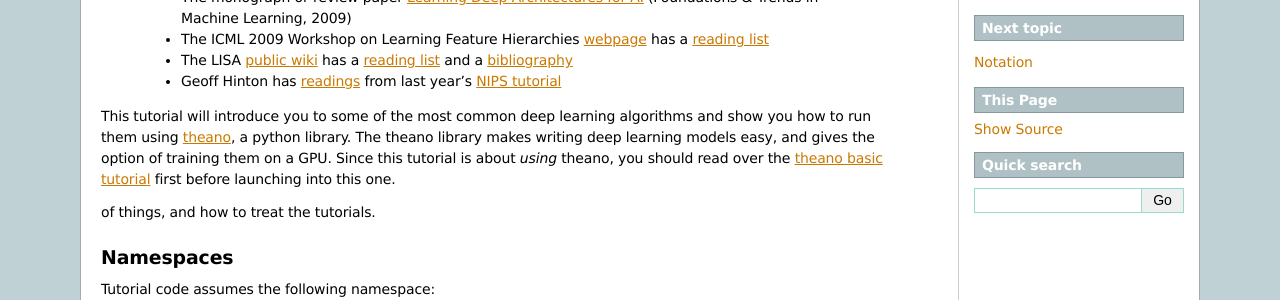
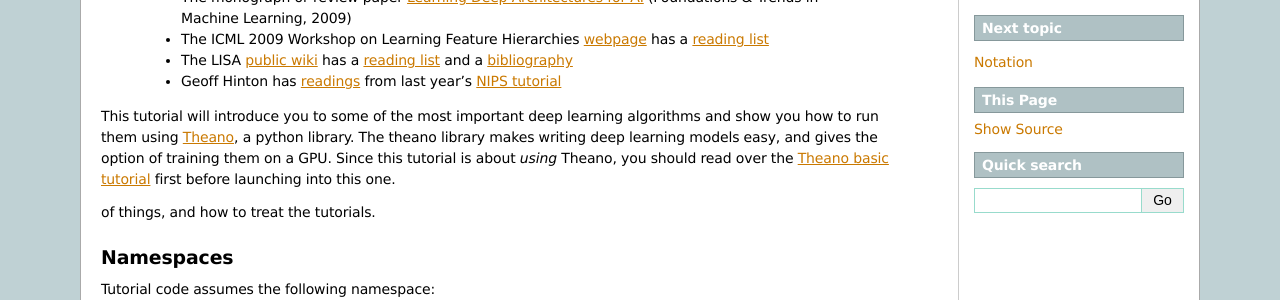
Before and after one commit to lisa-lab/DeepLearningTutorials, a Sphinx documentation site: the page built from doc/intro.txt, in a window 1280 px wide. Shown: the part 192-492 px from the top of the page. Built offline with Sphinx 7.4.7, drawn with Linux system fonts in a browser that asks for light colours; formulas are drawn with MathJax 3; pages that are not in the unit, such as notebooks, are missing from menus.

```diff
--- a/doc/intro.txt
+++ b/doc/intro.txt
@@ -14,11 +14,11 @@ For more about deep learning algorithms:
  - The LISA `public wiki <http://www.iro.umontreal.ca/~lisa/twiki/bin/view.cgi/Public/WebHome>`_ has a `reading list <http://www.iro.umontreal.ca/~lisa/twiki/bin/view.cgi/Public/ReadingOnDeepNetworks>`_ and a `bibliography <http://www.iro.umontreal.ca/~lisa/twiki/bin/view.cgi/Public/DeepNetworksBibliography>`_
  - Geoff Hinton has `readings <http://www.cs.toronto.edu/~hinton/deeprefs.html>`_ from last year's `NIPS tutorial <http://videolectures.net/jul09_hinton_deeplearn/>`_
 
-This tutorial will introduce you to some of the most common deep learning
-algorithms and show you how to run them using theano_, a python library.  The
+This tutorial will introduce you to some of the most important deep learning
+algorithms and show you how to run them using Theano_, a python library.  The
 theano library makes writing deep learning models easy, and gives the option of
-training them on a GPU.  Since this tutorial is about *using* theano, you
-should read over the `theano basic tutorial`_ first before launching into this
+training them on a GPU.  Since this tutorial is about *using* Theano, you
+should read over the `Theano basic tutorial`_ first before launching into this
 one.
 
 .. TODO: Add list [of links] to the tutorial pages! A quick mention of the order
@@ -42,6 +42,6 @@ Tutorial code assumes the following namespace:
 
 
 
-.. _theano: http://www.pylearn.org/theano
+.. _Theano: http://www.pylearn.org/theano
 
-.. _theano basic tutorial: http://www.pylearn.org/theano/basic_tutorial
+.. _Theano basic tutorial: http://www.pylearn.org/theano/basic_tutorial
```
